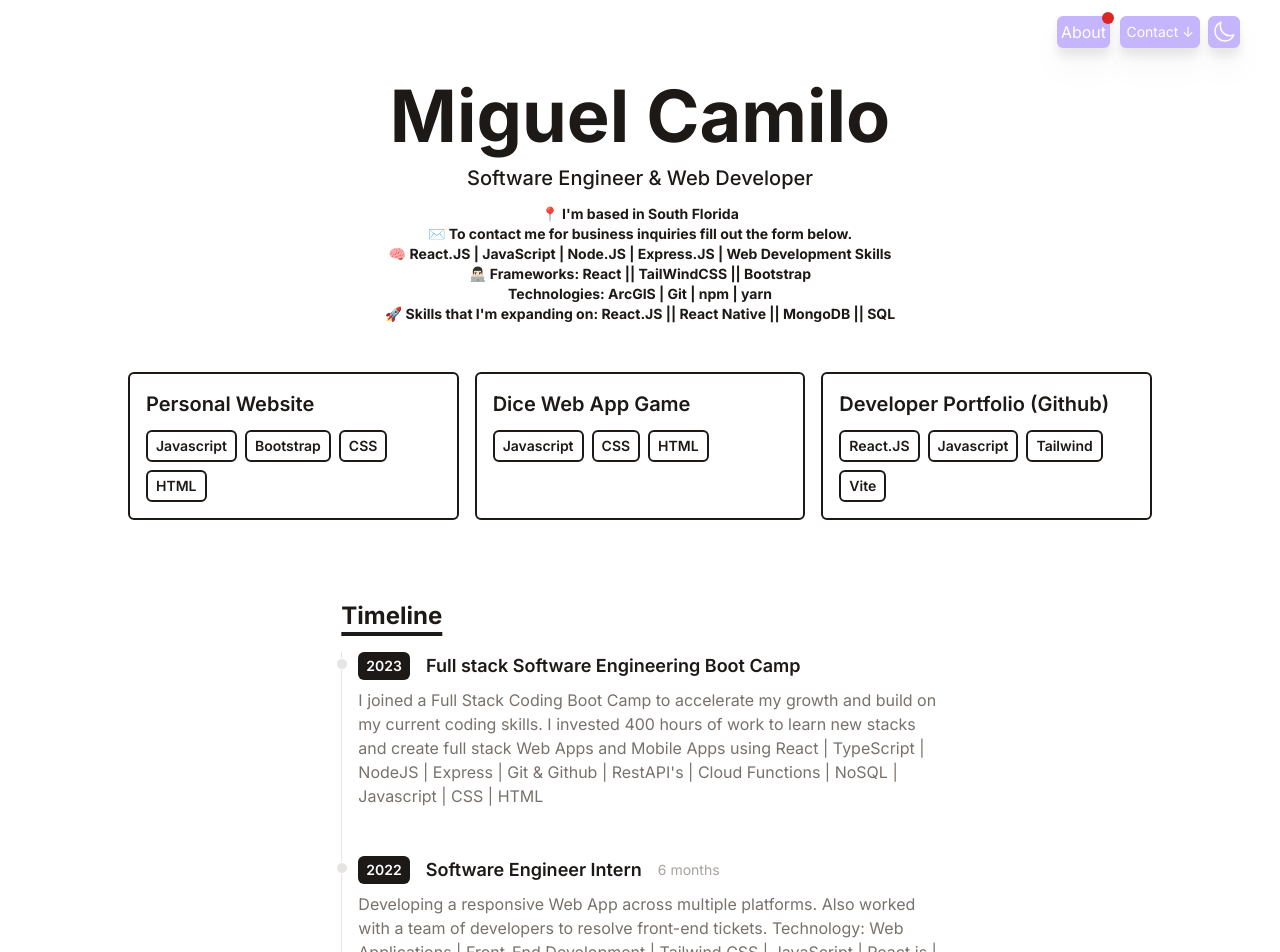
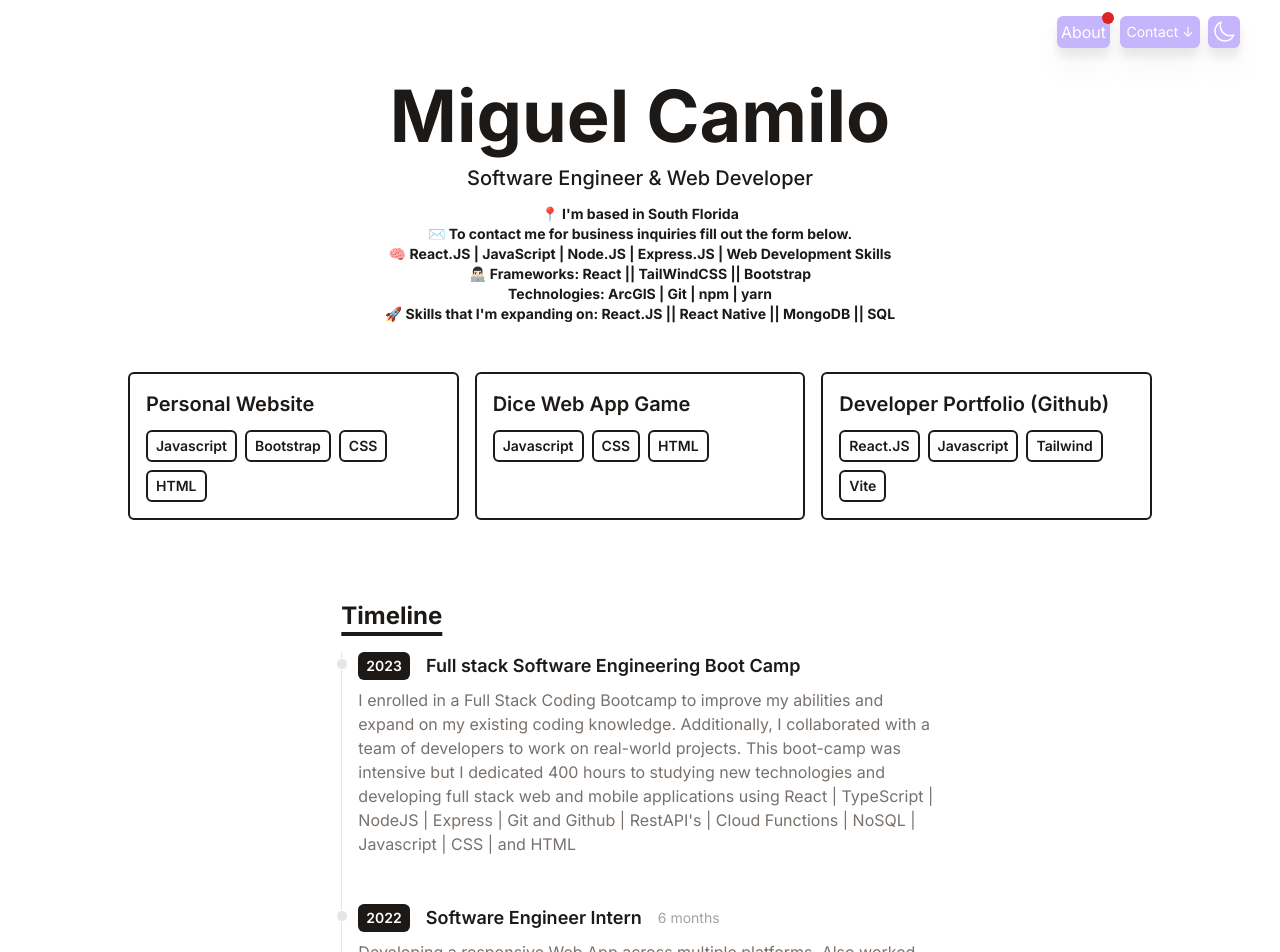
Before and after one commit to MiguelCamilo/Developer-Portfolio, a React (Vite) app: page / in a window 1280 px wide. Shown: the top 952 px of the page. Built offline with nearby package versions, Linux system fonts and the light colour scheme.

Commit message:
updates to typos to timeline bio

```diff
--- a/src/data/timeline.js
+++ b/src/data/timeline.js
@@ -1,8 +1,9 @@
 export default [
 	{
-	  year: "2023",
-	  title: "Full stack Software Engineering Boot Camp",
-	  details: "I joined a Full Stack Coding Boot Camp to accelerate my growth and build on my current coding skills. I invested 400 hours of work to learn new stacks and create full stack Web Apps and Mobile Apps using React | TypeScript | NodeJS | Express | Git & Github | RestAPI's | Cloud Functions | NoSQL | Javascript | CSS | HTML"
+		year: "2023",
+		title: "Full stack Software Engineering Boot Camp",
+		details:
+			"I enrolled in a Full Stack Coding Bootcamp to improve my abilities and expand on my existing coding knowledge. Additionally, I collaborated with a team of developers to work on real-world projects. This boot-camp was intensive but I dedicated 400 hours to studying new technologies and developing full stack web and mobile applications using React | TypeScript | NodeJS | Express | Git and Github |  RestAPI's | Cloud Functions | NoSQL | Javascript | CSS | and HTML",
 	},
 	{
 		year: "2022",
```
